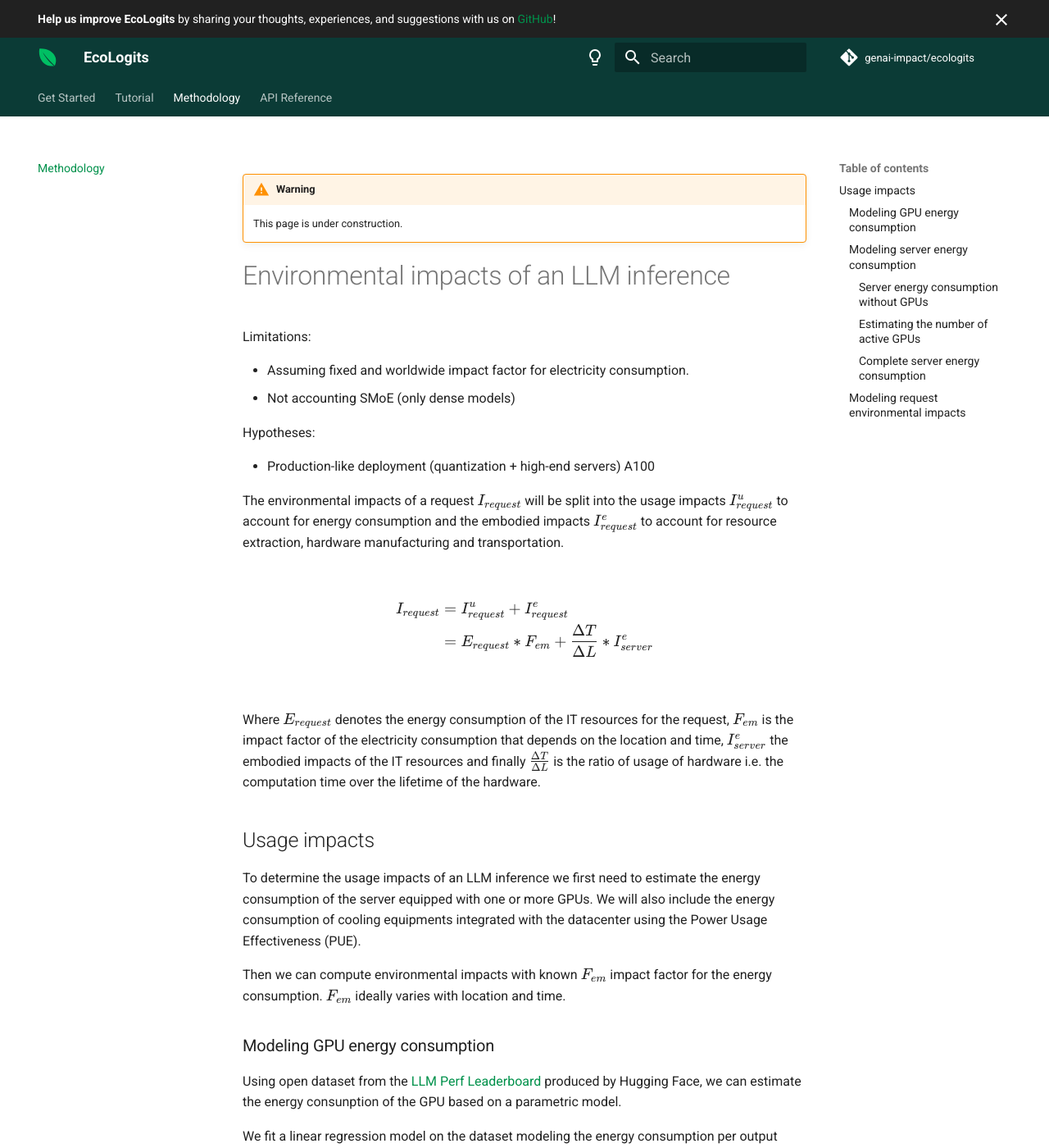
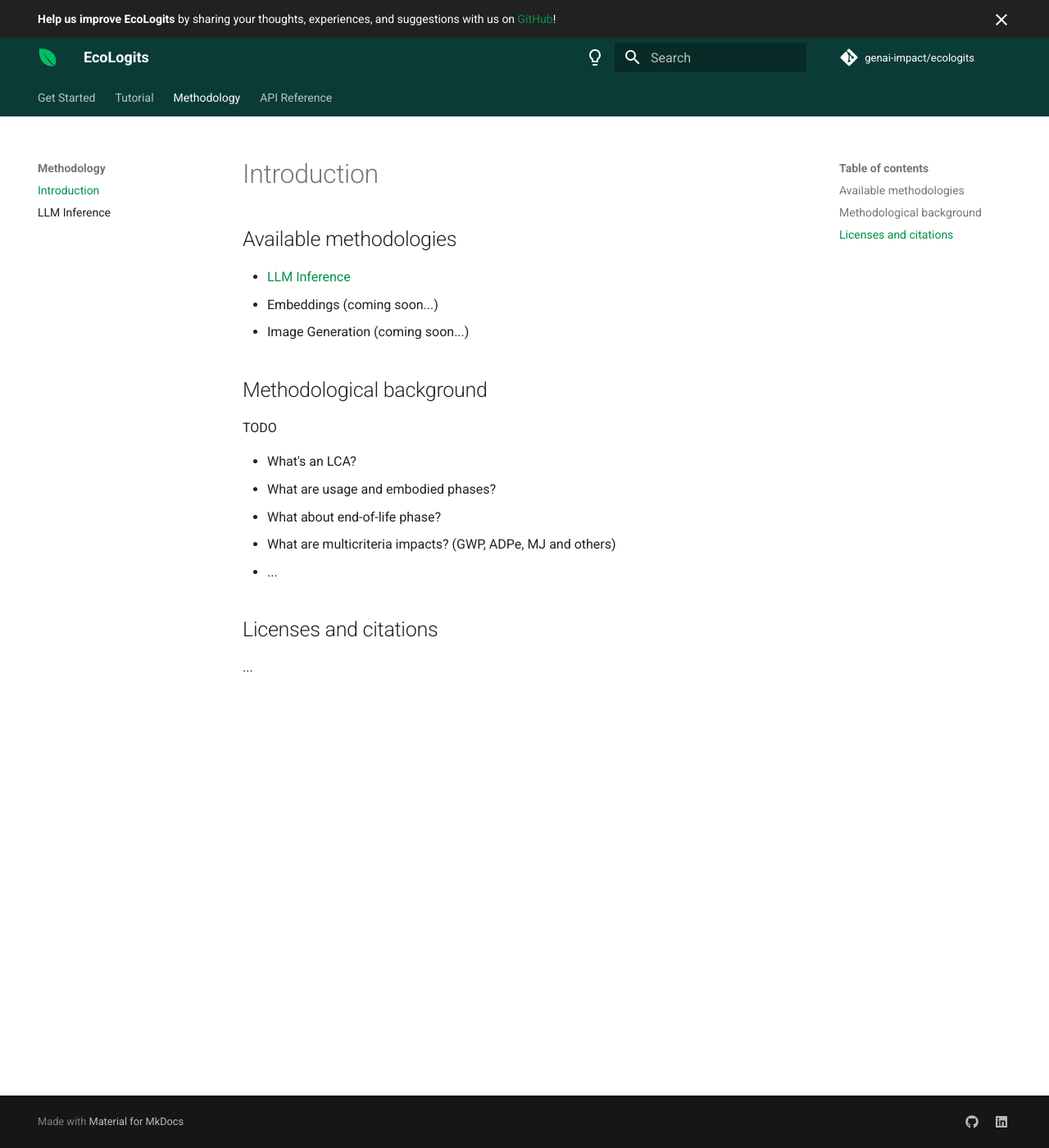
Before and after one commit to genai-impact/ecologits, an MkDocs documentation site: the page built from docs/methodology/index.md, in a window 1280 px wide and 1400 px high. Shown: the whole window at 82% size. Built offline with MkDocs 1.6.1 and Material for MkDocs 9.7.7, drawn with Linux system fonts in a browser that asks for light colours; comment, search, counter and statistics services are not loaded; some of the changed text lies outside the part shown.

Commit message:
docs: add embodied impacts for LLM (to be completed)

```diff
--- a/docs/methodology.md
+++ /dev/null
@@ -1,118 +0,0 @@
-
-!!! warning
-
-    This page is under construction.
-
-
-# Environmental impacts of an LLM inference
-
-Limitations:
-
-- Assuming fixed and worldwide impact factor for electricity consumption.
-- Not accounting SMoE (only dense models)
-
-
-Hypotheses:
-
-- Production-like deployment (quantization + high-end servers) A100
-
-
-The environmental impacts of a request $I_{request}$ will be split into the usage impacts $I_{request}^u$ to account for energy consumption and the embodied impacts $I_{request}^e$ to account for resource extraction, hardware manufacturing and transportation.
-
-$$
-\begin{equation*}
-\begin{split}
-I_{request}&=I_{request}^u  + I_{request}^e \\
-&= E_{request}*F_{em}+\frac{\Delta T}{\Delta L}*I_{server}^e
-\end{split}
-\end{equation*}
-$$
-
-Where $E_{request}$ denotes the energy consumption of the IT resources for the request, $F_{em}$ is the impact factor of the electricity consumption that depends on the location and time, $I_{server}^e$ the embodied impacts of the IT resources and finally $\frac{\Delta T}{\Delta L}$  is the ratio of usage of hardware i.e. the computation time over the lifetime of the hardware.
-
-
-## Usage impacts
-
-To determine the usage impacts of an LLM inference we first need to estimate the energy consumption of the server equipped with one or more GPUs. We will also include the energy consumption of cooling equipments integrated with the datacenter using the Power Usage Effectiveness (PUE).
-
-Then we can compute environmental impacts with known $F_{em}$ impact factor for the energy consumption. $F_{em}$ ideally varies with location and time.
-
-### Modeling GPU energy consumption
-
-Using open dataset from the [LLM Perf Leaderboard](https://huggingface.co/spaces/optimum/llm-perf-leaderboard) produced by Hugging Face, we can estimate the energy consunption of the GPU based on a parametric model.
-
-We fit a linear regression model on the dataset modeling the energy consumption per output token given the number of active parameters of the LLM $P_{active}$.
-
-IMAGE
-
-$$
-E_{token}(P) = \alpha * P + \beta
-$$
-
-??? info "On the LLM Perf Leaderboard dataset filtering"
-
-    We have filtered the dataset to keep relevant data points for the analysis. In particular we have applied the following conditions:
-
-    * Model number of parameters >= 7B
-    * Keep dtype set to float16
-    * GPU model is "NVIDIA A100-SXM4-80GB"
-    * No optimization
-    * 8bit and 4bit quantization excluding bitsandbytes (bnb)
-
-
-We found $\alpha=8.91e-5$ and $\beta=1.43e-3$. Then we can estimate the energy consumption of the GPU for the whole request given the number of output tokens $\#T_{out}$ and the number of active parameters $P_{active}$.
-
-$$
-E_{GPU}(\#T_{out}, P_{active}) = \#T_{out} * E_{token}(P_{active})
-$$
-
-If the model requires multiple GPUs to be loaded in VRAM the energy consumption $E_{GPU}$ will be multiplied by the number of GPUs $\#GPU$ (see bellow).
-
-
-### Modeling server energy consumption
-
-To estimate the energy consumption of the whole server we will use the previously estimated GPU energy modeling and estimate seperately the energy consumption of the server itself (without GPUs) $E_{server\\GPU}$.
-
-#### Server energy consumption without GPUs
-
-The modeling of the energy consumption of the server without GPUs we will consider a fixed power consumption $W_{server\GPU}$ during inference (or generation latency) denoted $\Delta T$. We also assume that the server hosts multiple GPUs, but not all GPUs are actively used for the target inference, so we will account for a portion of the energy consumption based on the number of active GPUs $\#GPU_{active}$.
-
-$$
-E_{server\\GPU}(\Delta T) = \Delta T * W_{server\\GPU} * \frac{\#GPU_{active}}{\#GPU_{total}}
-$$
-
-We use $W_{server\backslash GPU}=1\ kW$ and $\#GPU_{total}=8$ for a typical high-end GPU accelerated cloud instance.
-
-#### Estimating the number of active GPUs
-
-To estimate the number of active GPUs used to load the model in virtual memory we simply use divide the required memory to host the LLM for inference $M_{model}$ by the memory available on one GPU $M_{GPU}$.
-
-The required memory to host the LLM for inference is estimated based on the total number of parameters and the number of bits used for model weights related to quantization. We also apply a memory overhead of $1.2$. [REF]
-
-$$
-M_{model}(P,Q)=\frac{P*Q}{8}*1.2
-$$
-
-Then estimating the number of required GPUs, rounded up.
-
-$$
-\#GPU(P,Q,M_{GPU}) = \lceil \frac{M_{model}(P,Q)}{M_{GPU}}\rceil
-$$
-
-To stay inline with previous assumptions based on LLM Perf Leaderboard data, we use $M_{GPU}=80\ GB$ for an NVIDIA A100 80GB GPU.
-
-#### Complete server energy consumption
-
-The server energy consumption for the request including the data centre cooling equipments is thus estimated as follow.
-
-$$
-E_{server} = PUE * [E_{server\\ GPU}(\Delta T) + \#GPU * E_{GPU}(\#T_{out}, P)]
-$$
-
-We typically use a $PUE=1.2$ for a hyperscaler data centre or super-computer.
-
-### Modeling request environmental impacts
-
-For now we consider that the energy consumption of the request is equal to the previously computed server energy with PUE.
-
-$E_{request} = E_{server}$
--- /dev/null
+++ b/docs/methodology/index.md
@@ -0,0 +1,21 @@
+# Introduction
+
+## Available methodologies
+
+- [LLM Inference](llm_inference.md)
+- Embeddings (coming soon...)
+- Image Generation (coming soon...)
+
+## Methodological background
+
+TODO
+
+- What's an LCA?
+- What are usage and embodied phases?
+- What about end-of-life phase?
+- What are multicriteria impacts? (GWP, ADPe, MJ and others)
+- ...
+
+## Licenses and citations
+
+...
--- a/mkdocs.yml
+++ b/mkdocs.yml
@@ -18,7 +18,9 @@
           - 'Hugging Face Hub': tutorial/providers/huggingface_hub.md
           - 'Mistral AI': tutorial/providers/mistralai.md
           - 'OpenAI': tutorial/providers/openai.md
-  - 'Methodology': methodology.md
+  - 'Methodology':
+      'Introduction': methodology/index.md
+      'LLM Inference': methodology/llm_inference.md
   - 'API Reference': reference/
 
 theme:
```
Also changed, not shown: docs/index.md (+1 -1 lines), docs/methodology/llm_inference.md (added, +270 -0 lines).
